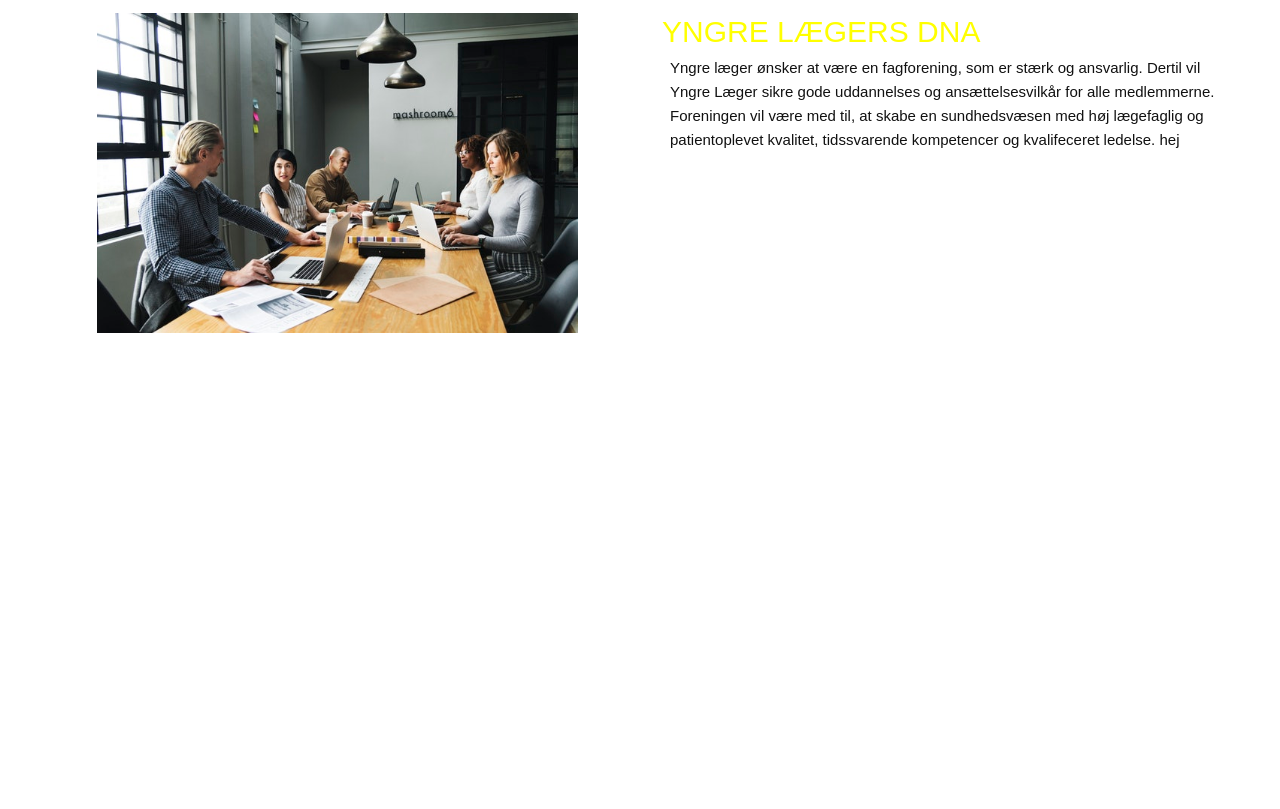
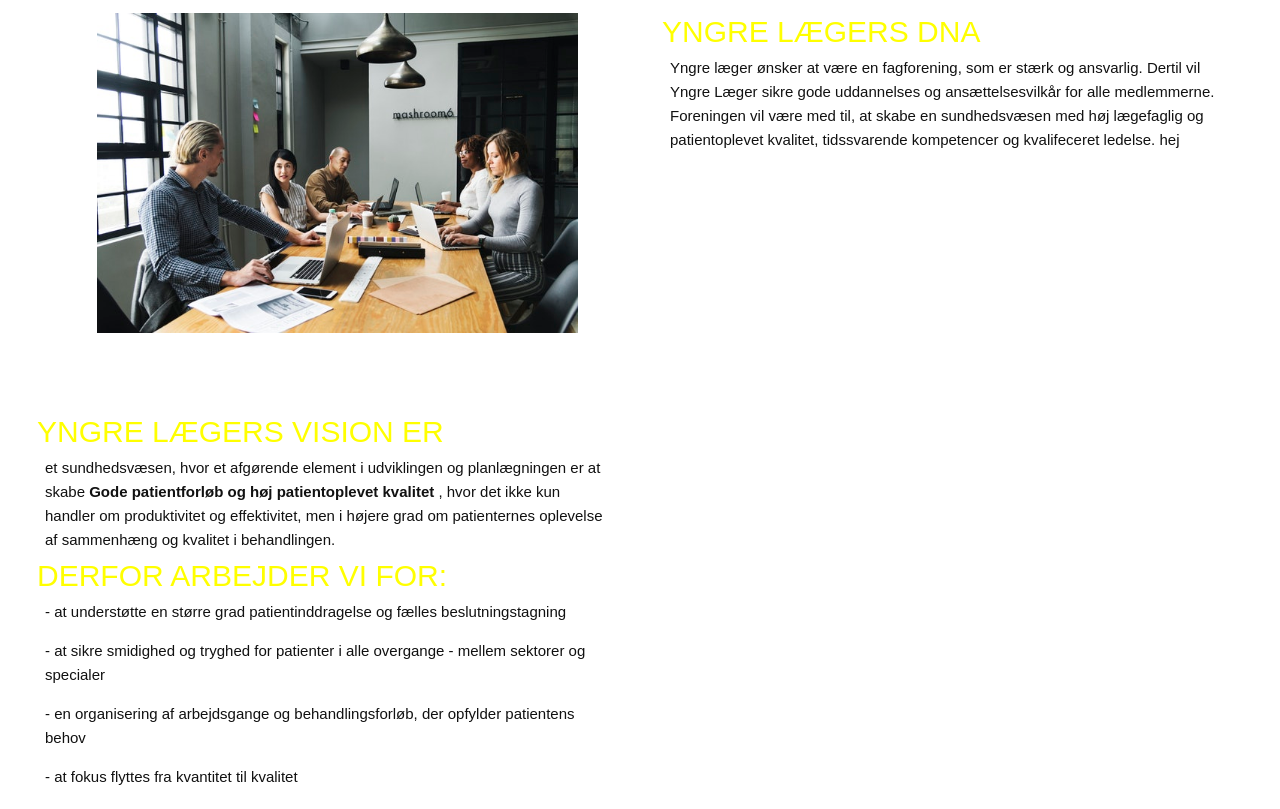
Before and after one commit to Tjimbaa/Projekt-4---Digital-indhold, a plain HTML site: page Digitalt indhold/index.html in a window 1280 px wide. Shown: the part 1467-2276 px from the top of the page. Before the commit the page ends 1860 px from the top, so only its background shows below. Drawn offline with Linux system fonts and the light colour scheme.

Commit message:
tilføjelse af vision

```diff
--- a/Digitalt indhold/index.html
+++ b/Digitalt indhold/index.html
@@ -62,6 +62,18 @@
                 </div>
               </div>
               <!--        Vision sektion  -->
+              <div class="boks">
+                <div class="vision">
+                  <h1>yngre lægers vision er</h1>
+                  <h2>et sundhedsvæsen, hvor et afgørende element i udviklingen og planlægningen er at skabe <b> Gode patientforløb og høj patientoplevet kvalitet </b>, hvor det ikke kun handler om produktivitet og effektivitet, men i højere grad om patienternes oplevelse af sammenhæng og kvalitet i behandlingen.</h2>
+                  <h1>Derfor arbejder vi for:</h1>
+                  <h2> - at understøtte en større grad patientinddragelse og fælles beslutningstagning</h2>
+                  <h2> - at sikre smidighed og tryghed for patienter i alle overgange - mellem sektorer og specialer</h2>
+                  <h2> - en organisering af arbejdsgange og behandlingsforløb, der opfylder patientens behov</h2>
+                  <h2> - at fokus flyttes fra kvantitet til kvalitet</h2>
+                </div>
+
+              </div>
             </div>
           </section>
     </main>
```
